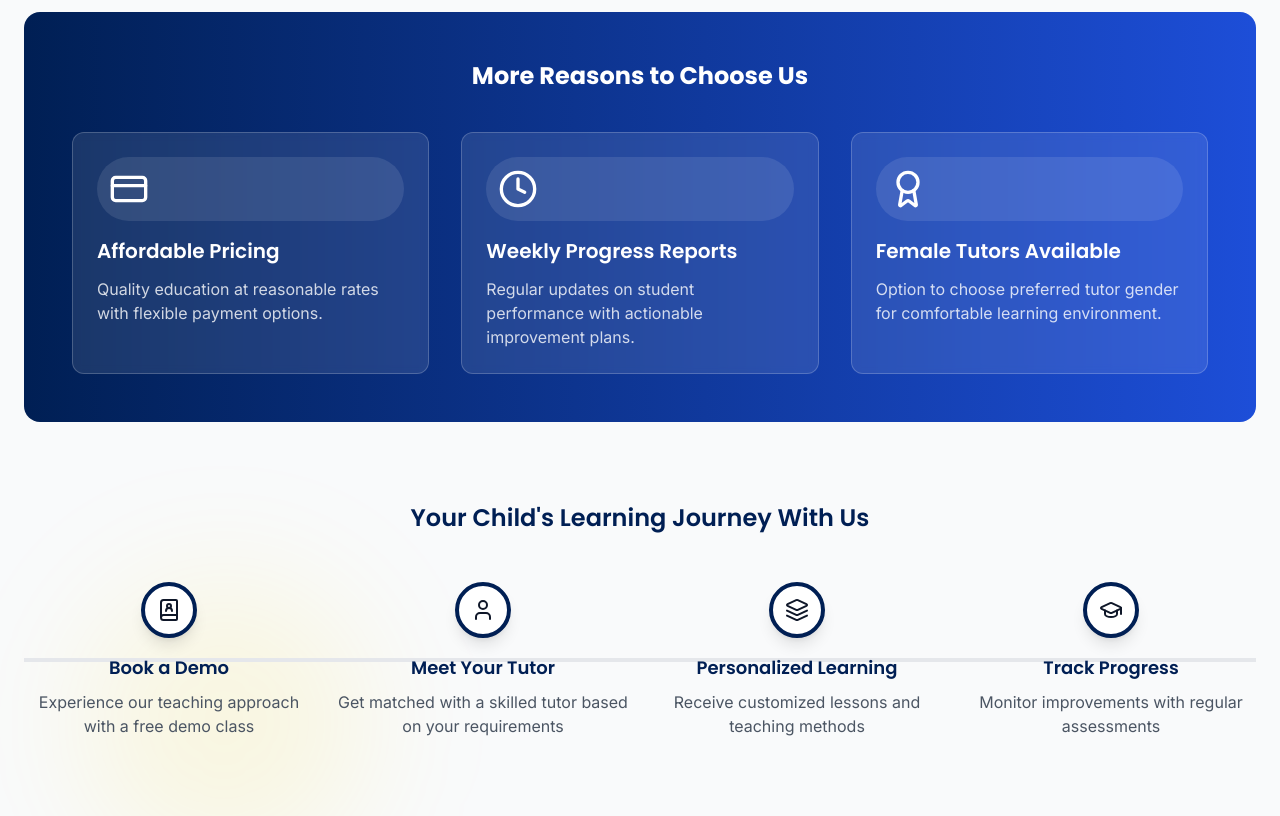
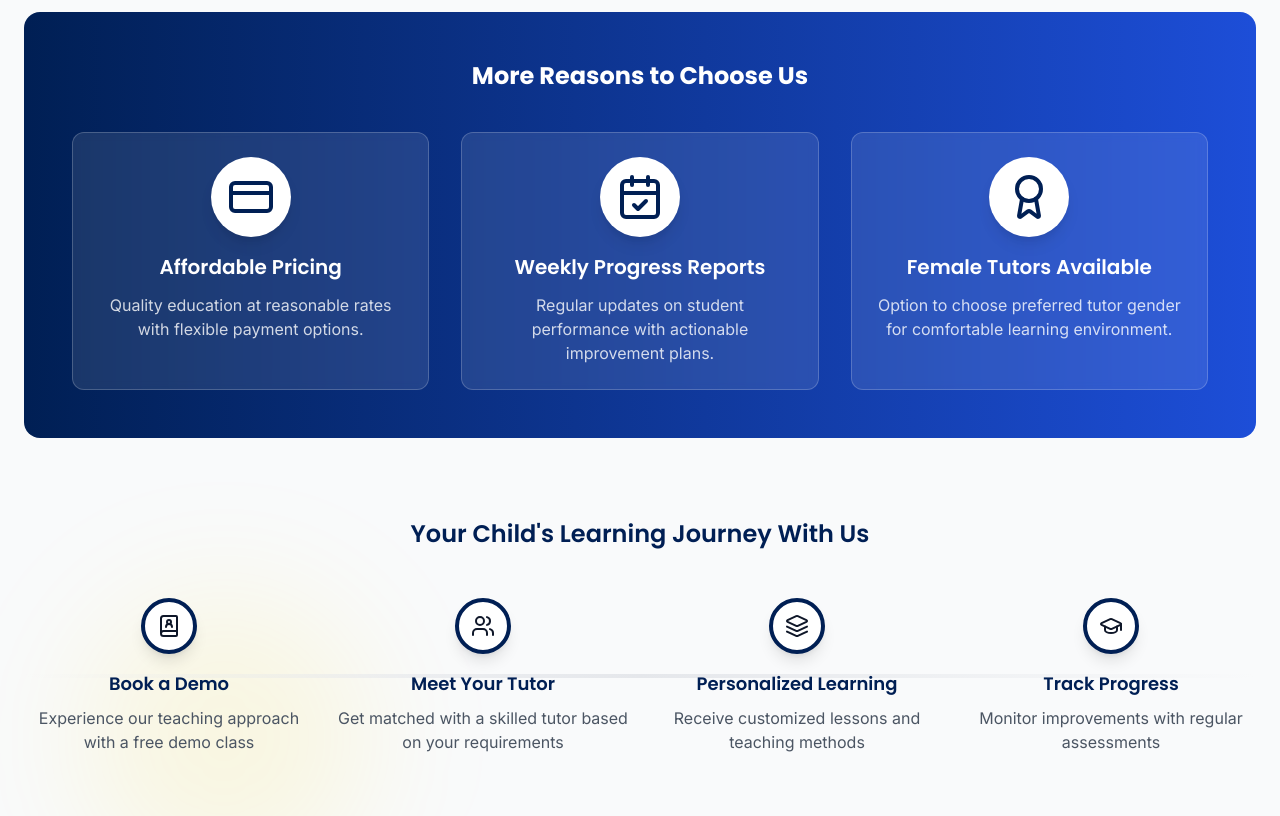
Before and after one commit to sukanyagoswami05/your-shishak.home-tutors-in-bhopal, a React (Vite) app: page / in a window 1280 px wide. Shown: the part 1400-2216 px from the top of the page. Built offline with nearby package versions, Linux system fonts and the light colour scheme.

Commit message:
Refactor homepage sections
-   Reordered sections, updated "Why Join as a Tutor" section, improved "More Reasons to Choose Us" icons, and fixed a visual issue in "Your Child's Learning Journey With Us" section.

```diff
--- a/src/components/FeaturesSection.tsx
+++ b/src/components/FeaturesSection.tsx
@@ -2,14 +2,13 @@
 import React, { useEffect } from 'react';
 import { motion } from "framer-motion";
 import {
-  User,
-  Users,
+  BookUser,
+  GraduationCap,
   Star,
-  Clock,
+  CalendarCheck,
   CreditCard,
   Award,
-  BookUser,
-  GraduationCap,
+  Users,
   Layers
 } from 'lucide-react';
 import { Badge } from './ui/badge';
@@ -67,7 +66,7 @@ const FeaturesSection = () => {
   // Features for students/parents
   const studentFeatures = [
     {
-      icon: <User className="h-10 w-10 text-shikshak-yellow" />,
+      icon: <BookUser className="h-10 w-10 text-shikshak-yellow" />,
       title: "Experienced Tutors Only",
       description: "Our tutors undergo thorough background checks and have minimum 3+ years of teaching experience."
     },
@@ -83,20 +82,20 @@ const FeaturesSection = () => {
     }
   ];
 
-  // Additional features for students/parents
+  // Additional features for students/parents with improved icons
   const additionalStudentFeatures = [
     {
-      icon: <CreditCard className="h-10 w-10 text-white" />,
+      icon: <CreditCard className="h-12 w-12" />,
       title: "Affordable Pricing",
       description: "Quality education at reasonable rates with flexible payment options."
     },
     {
-      icon: <Clock className="h-10 w-10 text-white" />,
+      icon: <CalendarCheck className="h-12 w-12" />,
       title: "Weekly Progress Reports",
       description: "Regular updates on student performance with actionable improvement plans."
     },
     {
-      icon: <Award className="h-10 w-10 text-white" />,
+      icon: <Award className="h-12 w-12" />,
       title: "Female Tutors Available",
       description: "Option to choose preferred tutor gender for comfortable learning environment."
     }
@@ -151,16 +150,18 @@ const FeaturesSection = () => {
           ))}
         </motion.div>
 
-        {/* Additional features with different styling */}
+        {/* Additional features with improved styling and icons */}
         <div className="bg-gradient-to-r from-shikshak-blue to-blue-700 rounded-2xl p-8 md:p-12 mb-20 feature-animated-element">
           <h3 className="text-2xl font-bold text-white text-center mb-10">More Reasons to Choose Us</h3>
 
           <div className="grid grid-cols-1 md:grid-cols-3 gap-8">
             {additionalStudentFeatures.map((feature, index) => (
               <div key={index} className="group hover:scale-105 transition-transform duration-300">
-                <div className="bg-white/10 backdrop-blur-sm p-6 rounded-xl border border-white/20 h-full hover:bg-white/20 transition-colors flex flex-col">
-                  <div className="bg-white/10 p-3 rounded-full inline-block mb-4">
-                    {feature.icon}
+                <div className="bg-white/10 backdrop-blur-sm p-6 rounded-xl border border-white/20 h-full hover:bg-white/20 transition-colors flex flex-col items-center text-center">
+                  <div className="bg-white rounded-full p-4 inline-block mb-4 shadow-lg">
+                    <div className="text-shikshak-blue">
+                      {feature.icon}
+                    </div>
                   </div>
                   <h4 className="text-xl font-semibold text-white mb-3">{feature.title}</h4>
                   <p className="text-white/80">{feature.description}</p>
@@ -170,21 +171,21 @@ const FeaturesSection = () => {
           </div>
         </div>
 
-        {/* Visual learning journey */}
+        {/* Visual learning journey - fixed to remove the line issue */}
         <div className="feature-animated-element mb-20">
           <h3 className="heading-md text-center mb-12">Your Child's Learning Journey With Us</h3>
 
           <div className="relative">
-            {/* Horizontal line for desktop */}
-            <div className="hidden md:block absolute top-1/2 left-0 right-0 h-1 bg-gray-200 transform -translate-y-1/2"></div>
+            {/* Horizontal line for desktop - making it gradient to blend better */}
+            <div className="hidden md:block absolute top-1/2 left-0 right-0 h-1 bg-gradient-to-r from-transparent via-gray-200 to-transparent transform -translate-y-1/2"></div>
 
-            {/* Vertical line for mobile */}
-            <div className="md:hidden absolute top-0 bottom-0 left-4 w-1 bg-gray-200"></div>
+            {/* Vertical line for mobile - making it gradient to blend better */}
+            <div className="md:hidden absolute top-0 bottom-0 left-4 w-1 bg-gradient-to-b from-transparent via-gray-200 to-transparent"></div>
 
             <div className="grid grid-cols-1 md:grid-cols-4 gap-y-12 md:gap-x-6">
               {[
                 { icon: <BookUser className="h-6 w-6" />, title: "Book a Demo", text: "Experience our teaching approach with a free demo class" },
-                { icon: <User className="h-6 w-6" />, title: "Meet Your Tutor", text: "Get matched with a skilled tutor based on your requirements" },
+                { icon: <Users className="h-6 w-6" />, title: "Meet Your Tutor", text: "Get matched with a skilled tutor based on your requirements" },
                 { icon: <Layers className="h-6 w-6" />, title: "Personalized Learning", text: "Receive customized lessons and teaching methods" },
                 { icon: <GraduationCap className="h-6 w-6" />, title: "Track Progress", text: "Monitor improvements with regular assessments" }
               ].map((step, index) => (
--- a/src/pages/Index.tsx
+++ b/src/pages/Index.tsx
@@ -56,9 +56,9 @@ const Index = () => {
         <HeroSection />
         <FeaturesSection />
         <ServicesSection />
+        <BecomeTutorSection />
         <Testimonials />
         <AboutSection />
-        <BecomeTutorSection />
         <ContactSection />
       </main>
       <Footer />
```
